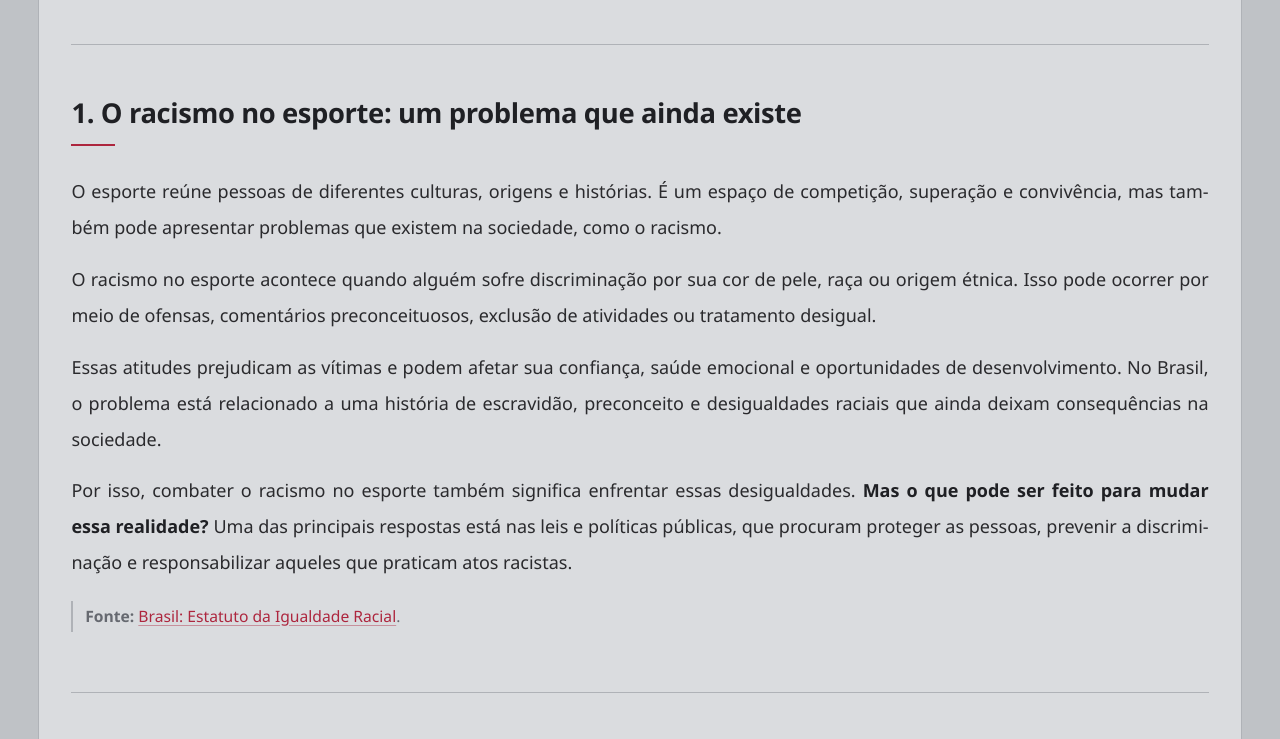
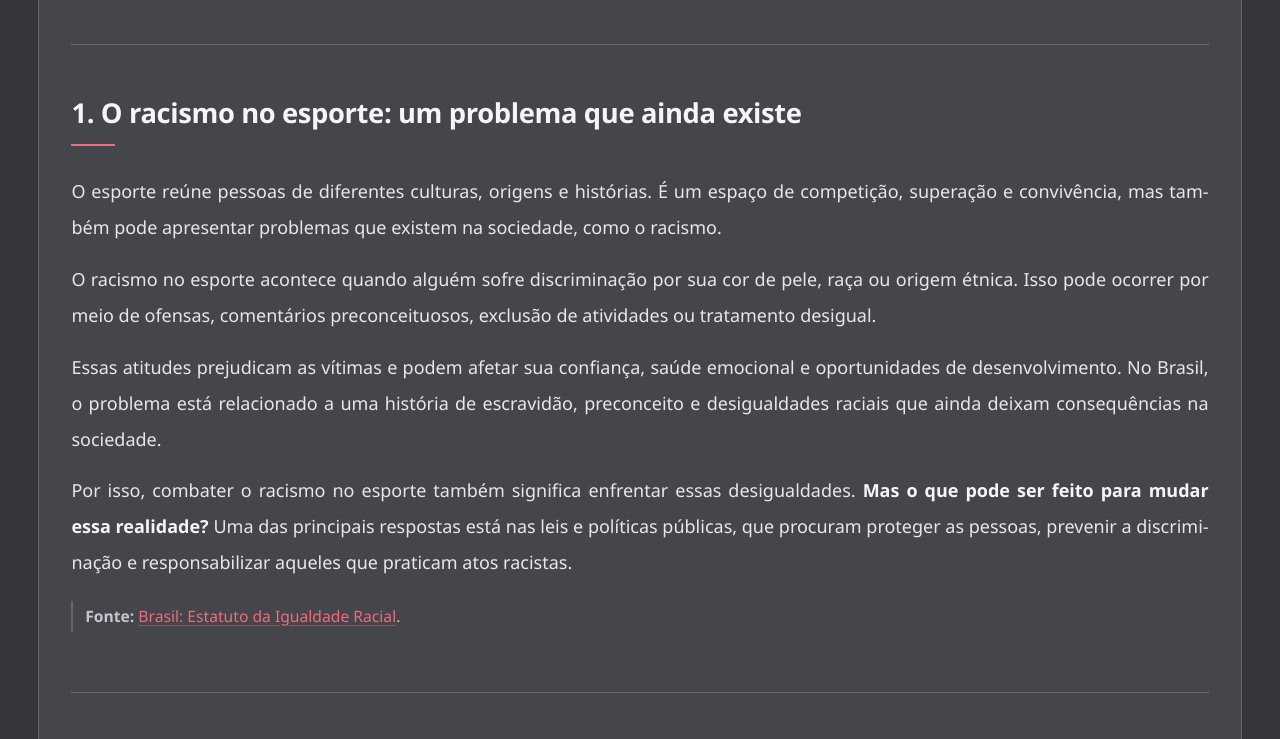
Before and after one commit to henriqueocampospinarello-bot/politics, a plain HTML site: page index.html in a window 1280 px wide. Shown: the part 308-1047 px from the top of the page. Drawn offline with Linux system fonts and the light colour scheme.

Commit message:
Tornar tema cinza escuro (grafite)

```diff
--- a/index.html
+++ b/index.html
@@ -5,16 +5,16 @@
 <head>
 <meta charset="utf-8"/>
 <meta content="width=device-width, initial-scale=1" name="viewport"/>
-<meta content="#bfc2c6" name="theme-color"/>
+<meta content="#35363b" name="theme-color"/>
 <meta content="Pesquisa de Educação Física sobre políticas de combate ao racismo no esporte e legislação brasileira." name="description"/>
 <title>Políticas de Combate ao Racismo no Esporte</title>
 <style>/* Layout editorial leve: leitura longa com hierarquia visual discreta. */
 :root {
-  color-scheme: light;
-  --bg: #bfc2c6; --paper: #dadcdf; --muted: #cfd1d5;
-  --ink: #2a2a2d; --heading: #1f2024; --secondary: #666970;
-  --border: #afb2b7; --accent: #ad263e; --accent-hover: #871a30;
-  --control: #dadcdf; --reader-scale: 1; --base-size: 18px;
+  color-scheme: dark;
+  --bg: #35363b; --paper: #44464c; --muted: #3d3f45;
+  --ink: #e6e7eb; --heading: #f5f5f6; --secondary: #c5c6ce;
+  --border: #64666c; --accent: #f06b7b; --accent-hover: #ff91a0;
+  --control: #484a51; --reader-scale: 1; --base-size: 18px;
 }
 :root[data-theme="escuro"] {
   color-scheme: dark;
@@ -160,7 +160,7 @@ button:focus-visible, a:focus-visible { outline: 2px solid var(--accent); outlin
     themeLabel.textContent = dark ? 'Cinza' : 'Escuro';
     buttons.theme.setAttribute('aria-label', dark ? 'Ativar tema cinza' : 'Ativar tema escuro');
     buttons.theme.setAttribute('aria-pressed', String(dark));
-    themeMeta.setAttribute('content', dark ? '#1b1b1e' : '#bfc2c6');
+    themeMeta.setAttribute('content', dark ? '#1b1b1e' : '#35363b');
     if (persist) setSetting(KEYS.theme, dark ? 'escuro' : 'claro');
   };
   let scale = parseFloat(getSetting(KEYS.scale) || '1');
```
